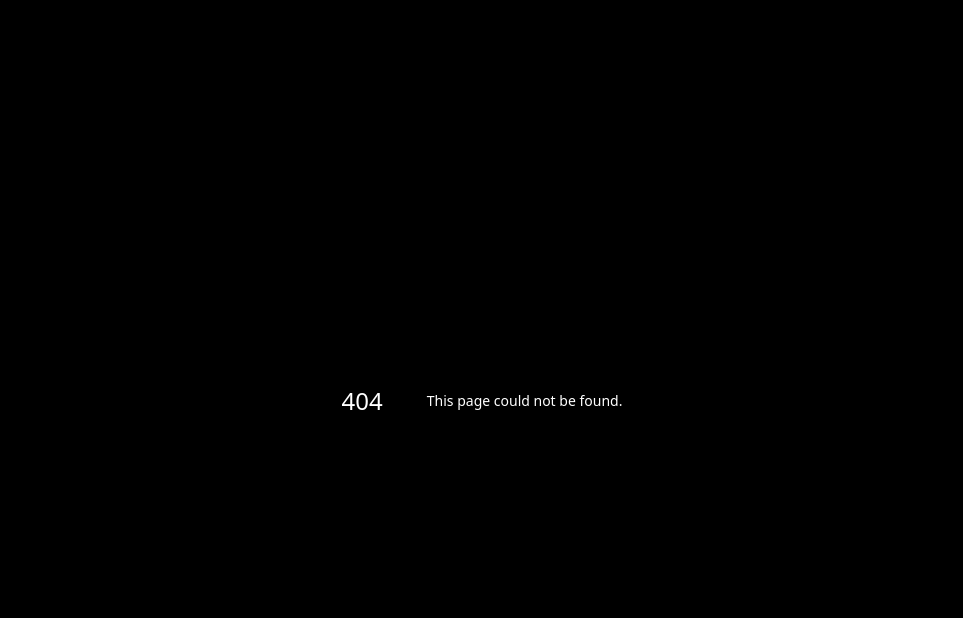
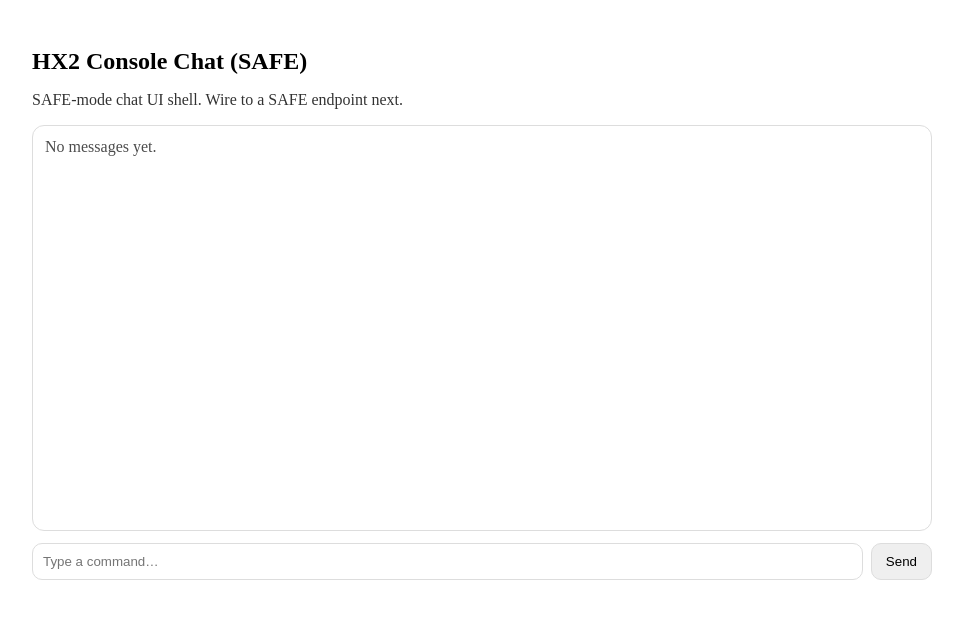
Before and after one commit to HX2IQ/hx2-vercel-starter, a Next.js app: page /console/chat in a window 1280 px wide. Before the commit this address had no page. Shown: the top 618 px of the page, without its empty margins (158-1121 px from the left). Built offline with nearby package versions, Linux system fonts and the light colour scheme.

Commit message:
Add /console/chat page and registry integrity deep API route

```diff
--- /dev/null
+++ b/app/api/hx2/registry/integrity/deep/route.ts
@@ -0,0 +1,11 @@
+export async function GET() {
+  return Response.json({
+    status: "ok",
+    message: "registry integrity deep endpoint online",
+    integrity: {
+      checksum: "stub",
+      nodes: 0,
+      mapping: "stub"
+    }
+  });
+}
--- /dev/null
+++ b/app/console/chat/page.tsx
@@ -0,0 +1,23 @@
+export default function Page() {
+  return (
+    <main style={{ padding: 24, maxWidth: 900, margin: "0 auto" }}>
+      <h1 style={{ fontSize: 24, fontWeight: 700 }}>HX2 Console Chat (SAFE)</h1>
+      <p style={{ opacity: 0.8 }}>SAFE-mode chat UI shell. Wire to a SAFE endpoint next.</p>
+
+      <div style={{ border: "1px solid #ddd", borderRadius: 12, padding: 12, height: 380, overflow: "auto", marginTop: 16 }}>
+        <div style={{ opacity: 0.7 }}>No messages yet.</div>
+      </div>
+
+      <form style={{ display: "flex", gap: 8, marginTop: 12 }} onSubmit={(e) => e.preventDefault()}>
+        <input
+          type="text"
+          placeholder="Type a command…"
+          style={{ flex: 1, padding: 10, borderRadius: 10, border: "1px solid #ddd" }}
+        />
+        <button type="submit" style={{ padding: "10px 14px", borderRadius: 10, border: "1px solid #ddd" }}>
+          Send
+        </button>
+      </form>
+    </main>
+  );
+}
```
